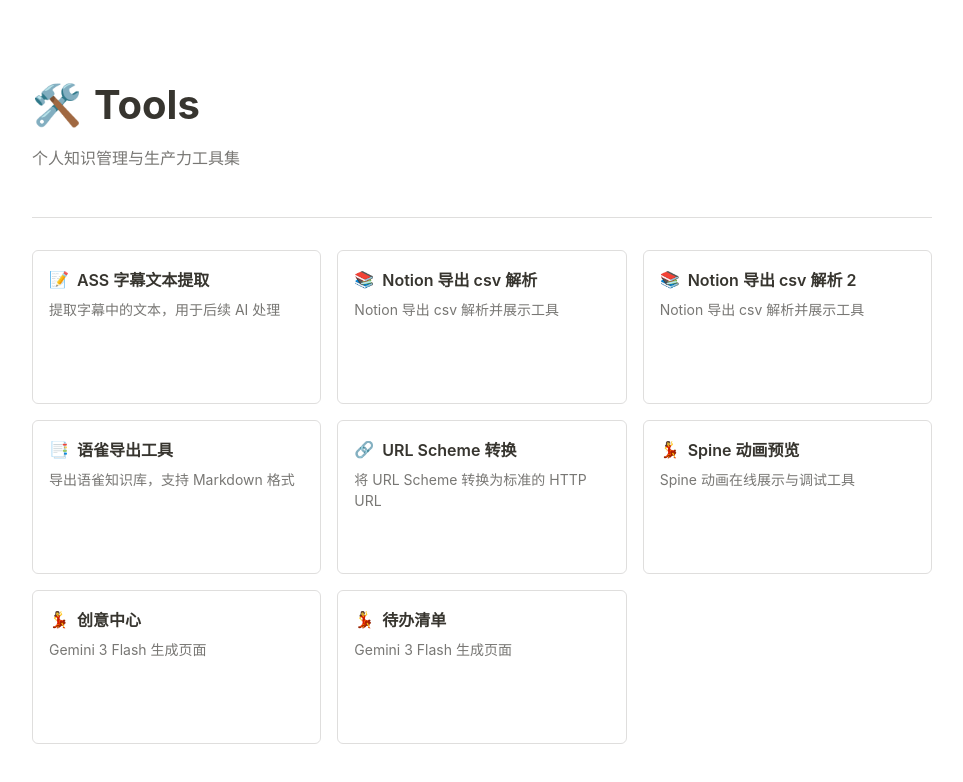
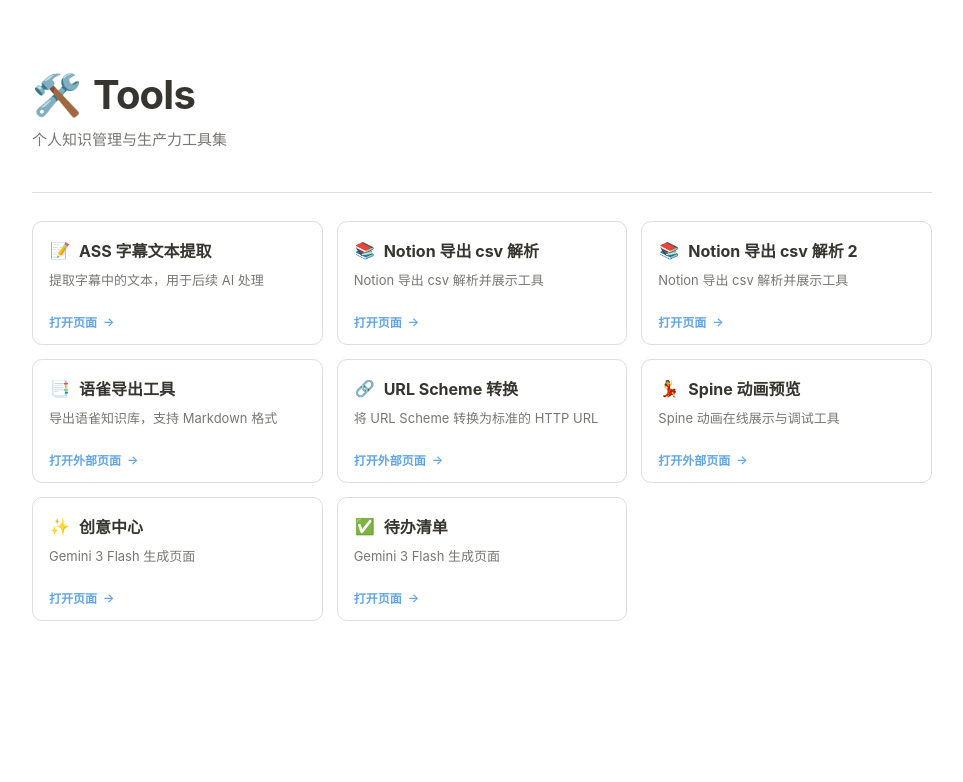
Before and after one commit to weepwood/web-tool, a plain HTML site: page index.html in a window 1280 px wide. Shown: the whole page, without its empty margins (158-1121 px from the left). Drawn offline with Linux system fonts and the light colour scheme.

Commit message:
feat(index): 重构工具页面实现暗色模式和响应式设计
- 添加暗色主题支持，根据系统偏好自动切换
- 重新设计CSS样式，改进视觉效果和交互体验
- 实现响应式布局，优化移动端显示
- 将硬编码内容提取为可配置的数据结构
- 增强工具卡片的交互反馈和可访问性
- 统一代码风格，提升页面性能和用户体验

```diff
--- a/index.html
+++ b/index.html
@@ -1,201 +1,259 @@
 <!DOCTYPE html>
 <html lang="zh-CN">
 <head>
-    <meta charset="UTF-8">
-    <meta name="viewport" content="width=device-width, initial-scale=1.0">
-    <title>My Tools - Notion Style</title>
-    <link rel="icon" type="image/svg+xml" href="favicon.svg">
+	<meta charset="UTF-8" />
+	<meta name="viewport" content="width=device-width, initial-scale=1.0" />
+	<meta name="color-scheme" content="light dark" />
+	<title>My Tools</title>
+	<link rel="icon" type="image/svg+xml" href="favicon.svg" />
+
 	<style>
-        :root {
-            --notion-bg: #ffffff;
-            --notion-text: #37352f;
-            --notion-secondary: #787774;
-            --notion-border: rgba(55, 53, 47, 0.16);
-            --notion-hover-bg: rgba(55, 53, 47, 0.03);
-            --notion-blue: #2383e2;
+		:root{
+			--bg: #ffffff;
+			--text: #37352f;
+			--muted: #787774;
+
+			--border: rgba(55, 53, 47, 0.16);
+			--hover: rgba(55, 53, 47, 0.03);
+
+			--blue: #2383e2;
+			--shadow: 0 8px 24px rgba(15, 15, 15, 0.08);
+			--radius: 10px;
 		}
 
-        body {
-            font-family: -apple-system, BlinkMacSystemFont, "Segoe UI", Helvetica, "Apple Color Emoji", Arial, sans-serif, "Segoe UI Emoji", "Segoe UI Symbol";
-            background-color: var(--notion-bg);
-            color: var(--notion-text);
+		@media (prefers-color-scheme: dark){
+			:root{
+				--bg: #191919;
+				--text: rgba(255,255,255,0.9);
+				--muted: rgba(255,255,255,0.65);
+
+				--border: rgba(255,255,255,0.14);
+				--hover: rgba(255,255,255,0.06);
+
+				--blue: #4ea1ff;
+				--shadow: 0 10px 30px rgba(0,0,0,0.45);
+			}
+		}
+
+		* { box-sizing: border-box; }
+
+		body{
+			font-family: -apple-system, BlinkMacSystemFont, "Segoe UI", Helvetica, Arial, "Apple Color Emoji", "Segoe UI Emoji", "Segoe UI Symbol", sans-serif;
+			background: var(--bg);
+			color: var(--text);
 			margin: 0;
 			padding: 0;
 			display: flex;
 			justify-content: center;
 		}
 
-        .main-container {
+		a{ color: inherit; }
+
+		.main-container{
 			width: 100%;
-            max-width: 900px;
-            padding: 80px 40px;
+			max-width: 980px;
+			padding: 72px 40px;
 		}
 
 		/* 标题部分 */
-        header {
-            margin-bottom: 48px;
-        }
-
-        h1 {
+		header{ margin-bottom: 40px; }
+		h1{
 			font-size: 40px;
-            font-weight: 700;
-            margin: 0 0 8px 0;
+			line-height: 1.15;
+			font-weight: 720;
+			letter-spacing: -0.02em;
+			margin: 0 0 10px 0;
 			display: flex;
 			align-items: center;
 			gap: 12px;
 		}
-
-        .description {
-            color: var(--notion-secondary);
-            font-size: 16px;
+		.description{
+			color: var(--muted);
+			font-size: 15px;
+			line-height: 1.6;
+			margin: 0;
 		}
 
 		/* 工具卡片网格 */
-        #tools-grid {
+		#tools-grid{
 			display: grid;
 			grid-template-columns: repeat(auto-fill, minmax(260px, 1fr));
-            gap: 16px;
-            border-top: 1px solid var(--notion-border);
-            padding-top: 32px;
+			gap: 14px;
+			border-top: 1px solid var(--border);
+			padding-top: 28px;
 		}
 
-        .tool-card {
+		.tool-card{
 			text-decoration: none;
-            color: inherit;
-            border: 1px solid var(--notion-border);
-            border-radius: 6px;
-            padding: 16px;
-            transition: background 120ms ease-in;
+			border: 1px solid var(--border);
+			border-radius: var(--radius);
+			padding: 16px 16px 14px;
+			background: transparent;
+
 			display: flex;
 			flex-direction: column;
 			justify-content: space-between;
-            min-height: 120px;
+			min-height: 124px;
+
+			transition: transform 120ms ease, background 120ms ease, box-shadow 120ms ease, border-color 120ms ease;
+			outline: none;
 		}
 
-        .tool-card:hover {
-            background-color: var(--notion-hover-bg);
+		.tool-card:hover{
+			background: var(--hover);
+			transform: translateY(-2px);
+			box-shadow: var(--shadow);
+			border-color: rgba(35, 131, 226, 0.25);
 		}
 
-        .tool-card h3 {
+		.tool-card:active{
+			transform: translateY(-1px);
+		}
+
+		.tool-card:focus-visible{
+			box-shadow: 0 0 0 3px rgba(35, 131, 226, 0.35);
+			border-color: rgba(35, 131, 226, 0.55);
+		}
+
+		.tool-card h3{
 			font-size: 16px;
-            font-weight: 600;
+			font-weight: 650;
 			margin: 0 0 8px 0;
 			display: flex;
 			align-items: center;
 			gap: 8px;
 		}
 
-        .tool-card p {
-            font-size: 14px;
-            color: var(--notion-secondary);
-            margin: 0;
-            line-height: 1.5;
+		.tool-icon{
+			width: 22px;
+			display: inline-flex;
+			justify-content: center;
 		}
 
-        .tool-footer {
-            margin-top: 16px;
-            font-size: 12px;
-            color: var(--notion-blue);
-            font-weight: 500;
-            display: flex;
-            align-items: center;
-            opacity: 0;
-            transition: opacity 120ms ease-in;
+		.tool-card p{
+			font-size: 13px;
+			color: var(--muted);
+			margin: 0;
+			line-height: 1.55;
 		}
 
-        .tool-card:hover .tool-footer {
+		.tool-footer{
+			margin-top: 14px;
+			font-size: 12px;
+			color: var(--blue);
+			font-weight: 600;
+			display: inline-flex;
+			align-items: center;
+			gap: 6px;
+
+			opacity: 0.72;
+			transition: opacity 120ms ease, transform 120ms ease;
+		}
+
+		.tool-card:hover .tool-footer{
 			opacity: 1;
+			transform: translateX(2px);
 		}
 
 		/* 移动端优化 */
-        @media (max-width: 640px) {
-            .main-container { padding: 40px 20px; }
-            h1 { font-size: 32px; }
+		@media (max-width: 640px){
+			.main-container{ padding: 40px 18px; }
+			h1{ font-size: 30px; }
+			#tools-grid{ grid-template-columns: 1fr; }
 		}
 	</style>
 </head>
+
 <body>
-
 	<div class="main-container">
 		<header>
-        <h1><span id="page-icon">🛠️</span> <span id="page-title">Tools</span></h1>
-        <p class="description">个人知识管理与生产力工具集</p>
+			<h1>
+				<span id="page-icon" aria-hidden="true">🛠️</span>
+				<span id="page-title">Tools</span>
+			</h1>
+			<p class="description" id="page-desc">个人知识管理与生产力工具集</p>
 		</header>
 
-    <div id="tools-grid">
-        </div>
+		<div id="tools-grid" aria-label="工具列表"></div>
 	</div>
 
 	<script>
-    // 1. JSON 数据配置：在这里增加或修改工具
+		const pageConfig = {
+			title: "Tools",
+			icon: "🛠️",
+			description: "个人知识管理与生产力工具集",
+		};
+
 		const toolsData = [
-        {
-            title: "ASS 字幕文本提取",
-            desc: "提取字幕中的文本，用于后续 AI 处理",
-            url: "subtitle-converter.html",
-            icon: "📝"
-        },
-        {
-            title: "Notion 导出 csv 解析",
-            desc: "Notion 导出 csv 解析并展示工具",
-            url: "notion-csv-parser.html",
-            icon: "📚"
-        },
-        {
-            title: "Notion 导出 csv 解析 2",
-            desc: "Notion 导出 csv 解析并展示工具",
-            url: "notion-csv.html",
-            icon: "📚"
-        },
-        {
-            title: "语雀导出工具",
-            desc: "导出语雀知识库，支持 Markdown 格式",
-            url: "https://weepwood-yuque-export.netlify.app",
-            icon: "📑"
-        },
-        {
-            title: "URL Scheme 转换",
-            desc: "将 URL Scheme 转换为标准的 HTTP URL",
-            url: "https://weepwood-scheme-to-url.netlify.app",
-            icon: "🔗"
-        },
-        {
-            title: "Spine 动画预览",
-            desc: "Spine 动画在线展示与调试工具",
-            url: "https://weepwood-spine.netlify.app",
-            icon: "💃"
-        },
-        {
-            title: "创意中心",
-            desc: "Gemini 3 Flash 生成页面",
-            url: "creative-hub.html",
-            icon: "💃"
-        },
-        {
-            title: "待办清单",
-            desc: "Gemini 3 Flash 生成页面",
-            url: "todo.html",
-            icon: "💃"
-        }
+			{ title: "ASS 字幕文本提取", desc: "提取字幕中的文本，用于后续 AI 处理", url: "subtitle-converter.html", icon: "📝" },
+			{ title: "Notion 导出 csv 解析", desc: "Notion 导出 csv 解析并展示工具", url: "notion-csv-parser.html", icon: "📚" },
+			{ title: "Notion 导出 csv 解析 2", desc: "Notion 导出 csv 解析并展示工具", url: "notion-csv.html", icon: "📚" },
+			{ title: "语雀导出工具", desc: "导出语雀知识库，支持 Markdown 格式", url: "https://weepwood-yuque-export.netlify.app", icon: "📑", external: true },
+			{ title: "URL Scheme 转换", desc: "将 URL Scheme 转换为标准的 HTTP URL", url: "https://weepwood-scheme-to-url.netlify.app", icon: "🔗", external: true },
+			{ title: "Spine 动画预览", desc: "Spine 动画在线展示与调试工具", url: "https://weepwood-spine.netlify.app", icon: "💃", external: true },
+			{ title: "创意中心", desc: "Gemini 3 Flash 生成页面", url: "creative-hub.html", icon: "✨" },
+			{ title: "待办清单", desc: "Gemini 3 Flash 生成页面", url: "todo.html", icon: "✅" },
 		];
 
-    // 2. 渲染函数
-    function renderTools() {
-        const grid = document.getElementById('tools-grid');
-        grid.innerHTML = toolsData.map(tool => `
-            <a href="${tool.url}" class="tool-card">
-                <div>
-                    <h3><span>${tool.icon}</span> ${tool.title}</h3>
-                    <p>${tool.desc}</p>
-                </div>
-                <div class="tool-footer">打开页面 →</div>
-            </a>
-        `).join('');
+		function applyPageConfig(){
+			document.title = pageConfig.title;
+			document.getElementById("page-title").textContent = pageConfig.title;
+			document.getElementById("page-icon").textContent = pageConfig.icon;
+			document.getElementById("page-desc").textContent = pageConfig.description;
 		}
 
-    // 初始化加载
-    document.addEventListener('DOMContentLoaded', renderTools);
+		function createToolCard(tool){
+			const a = document.createElement("a");
+			a.className = "tool-card";
+			a.href = tool.url;
+			a.setAttribute("aria-label", `打开：${tool.title}`);
+
+			// 外链：新开 + 安全
+			if (tool.external){
+				a.target = "_blank";
+				a.rel = "noopener noreferrer";
+			}
+
+			const top = document.createElement("div");
+
+			const h3 = document.createElement("h3");
+			const icon = document.createElement("span");
+			icon.className = "tool-icon";
+			icon.textContent = tool.icon || "🔧";
+
+			const title = document.createElement("span");
+			title.textContent = tool.title;
+
+			h3.appendChild(icon);
+			h3.appendChild(title);
+
+			const p = document.createElement("p");
+			p.textContent = tool.desc || "";
+
+			top.appendChild(h3);
+			top.appendChild(p);
+
+			const footer = document.createElement("div");
+			footer.className = "tool-footer";
+			footer.textContent = tool.external ? "打开外部页面" : "打开页面";
+			const arrow = document.createElement("span");
+			arrow.textContent = "→";
+			footer.appendChild(arrow);
+
+			a.appendChild(top);
+			a.appendChild(footer);
+			return a;
+		}
+
+		function renderTools(){
+			const grid = document.getElementById("tools-grid");
+			grid.replaceChildren(...toolsData.map(createToolCard));
+		}
+
+		document.addEventListener("DOMContentLoaded", () => {
+			applyPageConfig();
+			renderTools();
+		});
 	</script>
-
 </body>
 </html>
```
Lines whose indentation alone changed are shown as unchanged.
